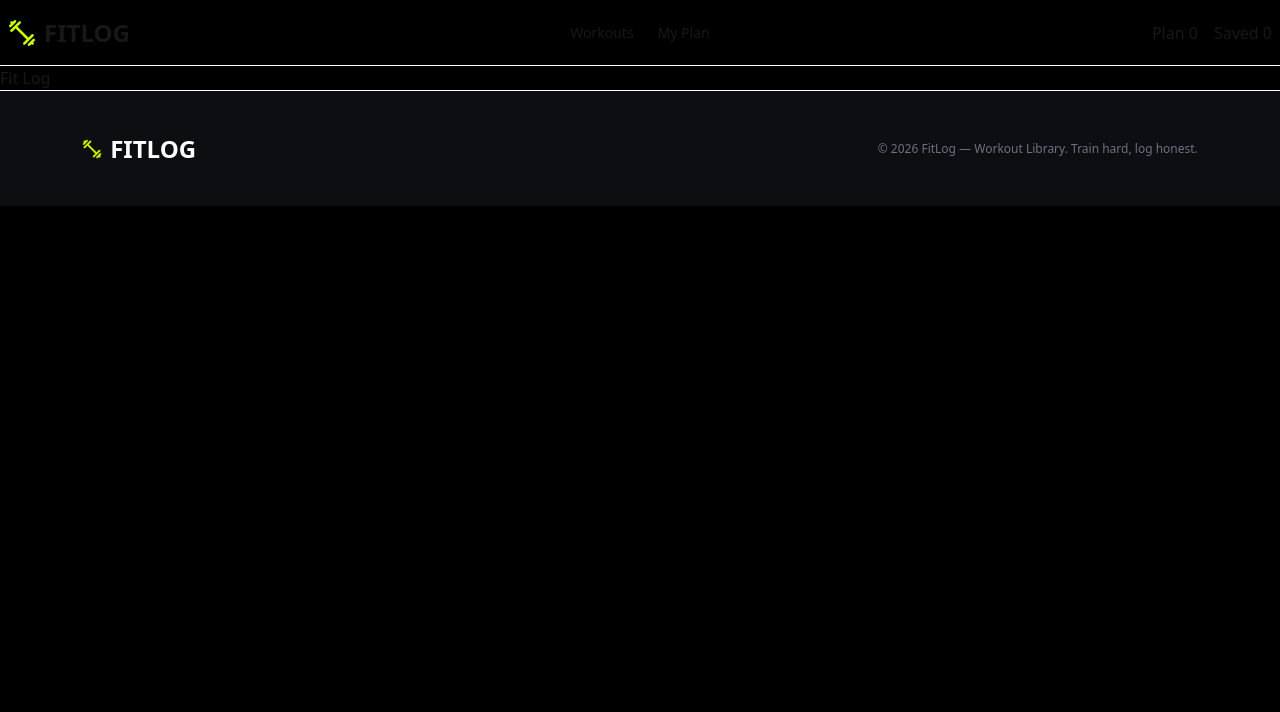
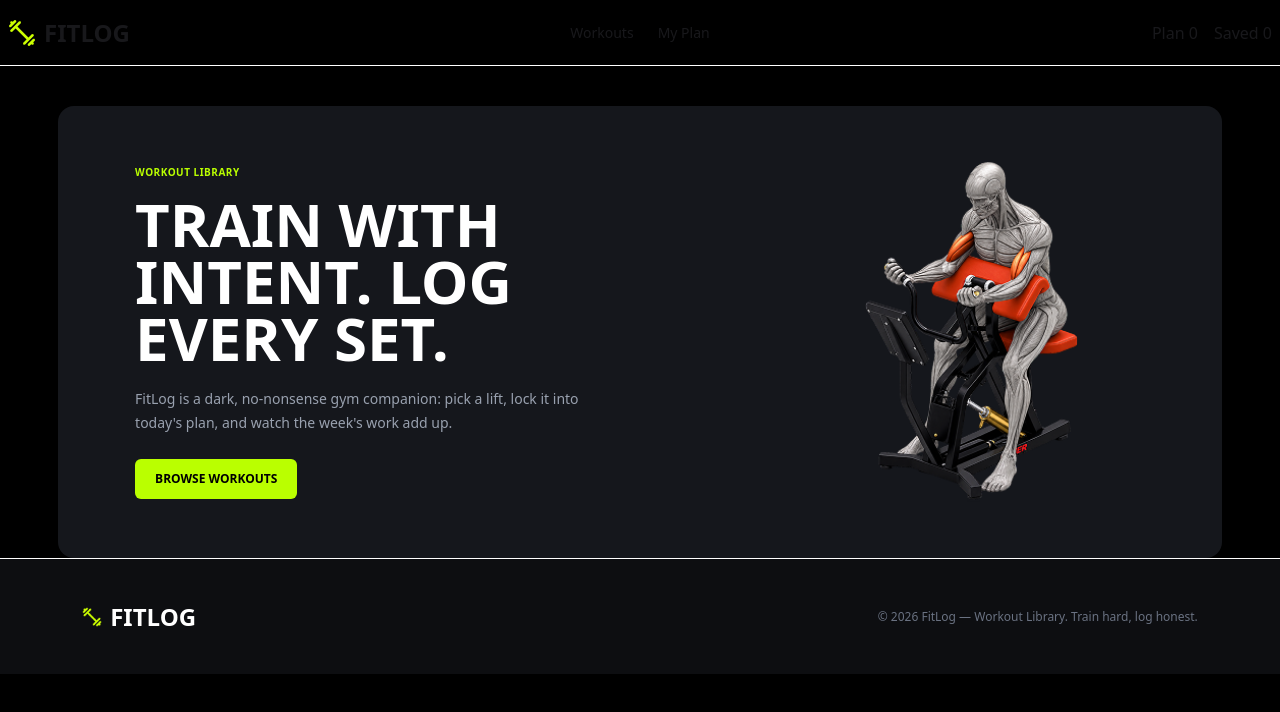
Before and after one commit to Razit-Ahmed/fitlog, a Next.js app: page / in a window 1280 px wide. Shown: the top 712 px of the page. Built offline with nearby package versions, Linux system fonts and the light colour scheme.

Commit message:
hero complete

```diff
--- a/src/app/layout.tsx
+++ b/src/app/layout.tsx
@@ -3,6 +3,7 @@ import { Geist, Geist_Mono } from "next/font/google";
 import "./globals.css";
 import Nabvar from "@/components/nabvar";
 import Footer from "@/components/footer";
+import Hero from "@/components/hero";
 
 const geistSans = Geist({
   variable: "--font-geist-sans",
@@ -27,6 +28,8 @@ export default function RootLayout({ children }: LayoutProps<"/">) {
     >
       <body className="min-h-full flex flex-col bg-black">
         <Nabvar/>
+
+
         {children}
         <Footer/>
 
--- a/src/app/page.tsx
+++ b/src/app/page.tsx
@@ -1,9 +1,10 @@
 import React from 'react';
+import Hero from '@/components/hero';
 
 const page = () => {
   return (
     <div>
-      Fit Log
+      <Hero />
     </div>
   );
 };
--- /dev/null
+++ b/src/components/hero.tsx
@@ -0,0 +1,46 @@
+import React from "react";
+import Image from "next/image";
+import HeroImg from "@/assets/banner.png"
+
+const hero = () => {
+  return (
+    <section className="bg-[#15171c] text-white container mx-auto w-10/11 rounded-2xl mt-10">
+      <div className="mx-auto flex max-w-10/11 flex-col items-center justify-between gap-8 px-6 py-10 sm:py-14 md:flex-row md:gap-10">
+
+        {/* Left Content */}
+        <div className="w-full md:w-1/2">
+
+          <p className="mb-4 text-[10px] font-bold tracking-wider text-[#baff00]">
+            WORKOUT LIBRARY
+          </p>
+
+          <h1 className="max-w-xl text-4xl font-black uppercase leading-[0.95] sm:text-5xl md:text-6xl">
+            TRAIN WITH INTENT. LOG EVERY SET.
+          </h1>
+
+          <p className="mt-5 max-w-lg text-sm leading-6 text-gray-400">
+            FitLog is a dark, no-nonsense gym companion: pick a lift, lock it
+            into today's plan, and watch the week's work add up.
+          </p>
+
+          <button className="mt-6 rounded-md bg-[#baff00] px-5 py-3 text-xs font-bold text-black hover:bg-[#a8e600]">
+            BROWSE WORKOUTS
+          </button>
+
+        </div>
+
+        {/* Right Image */}
+        <div className="flex w-full justify-center md:w-1/2 md:justify-end">
+          <Image
+            src={HeroImg}
+            alt="heroimg"
+            className="w-[220px] object-contain sm:w-[280px] md:w-[340px]"
+          />
+        </div>
+
+      </div>
+    </section>
+  );
+};
+
+export default hero;
```
